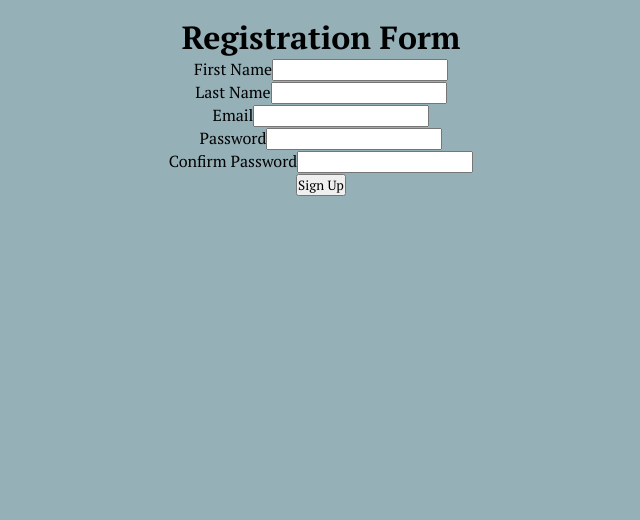
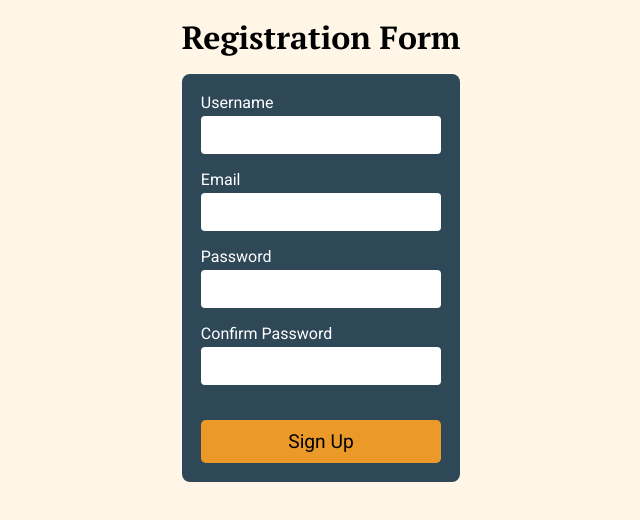
Before and after one commit to TBM85/demo-registration-form, a React (Create React App) app: page / in a window 1280 px wide. Shown: the top 520 px of the page, without its empty margins (319-959 px from the left). Built offline with nearby package versions, Linux system fonts and the light colour scheme.

Commit message:
Apply styles to the form

```diff
--- a/src/components/Form/Form.js
+++ b/src/components/Form/Form.js
@@ -8,14 +8,10 @@ const Form = () => {
   };
 
   return (
-    <form onSubmit={submitHandler}>
+    <form onSubmit={submitHandler} className={classes.Form}>
       <div className={classes.FormControl}>
-        <label htmlFor="firstname">First Name</label>
-        <input id="fistname" type="text" />
-      </div>
-      <div className={classes.FormControl}>
-        <label htmlFor="lastname">Last Name</label>
-        <input id="lastname" type="text" />
+        <label htmlFor="username">Username</label>
+        <input id="username" type="text" />
       </div>
       <div className={classes.FormControl}>
         <label htmlFor="email">Email</label>
--- a/src/components/Form/Form.module.scss
+++ b/src/components/Form/Form.module.scss
@@ -0,0 +1,42 @@
+@import "../../index";
+
+.Form {
+  background-color: $third-color;
+  border-radius: 0.5em;
+  text-align: left;
+  padding: 1.2em;
+  margin: 1em auto;
+
+  .FormControl {
+    display: flex;
+    flex-direction: column;
+    margin-bottom: 1em;
+
+    label {
+      color: $white-color;
+      font-family: 'Roboto', sans-serif !important;
+      font-weight: 400;
+    }
+
+    input {
+      font-size: 1em;
+      padding: 0.5em;
+      margin-top: 0.25em;
+      border-radius: 0.25em;
+      border: none;
+    }
+  }
+
+  button {
+    font-family: 'Roboto', sans-serif !important;
+    background-color: $second-color;
+    color: $black-color;
+    border-radius: 0.25em;
+    border: none;
+    width: 100%;
+    font-size: 1.2em;
+    padding: 0.5em;
+    margin-top: 1em;
+    cursor: pointer;
+  }
+}
--- a/src/index.scss
+++ b/src/index.scss
@@ -1,10 +1,13 @@
 // COLORS
-$blue-color: #00A1BA;
-$black-color: #324A51;
-$gray-color: #95B0B7;
+$first-color: #FFF6e8;
+$second-color: #EB9928;
+$third-color: #2F4858;
+$white-color: #FFF;
+$black-color: #000;
 
 // FONT
 @import url('https://fonts.googleapis.com/css2?family=PT+Serif:wght@400;700&display=swap');
+@import url('https://fonts.googleapis.com/css2?family=Roboto:wght@100;400&display=swap');
 
 *,
 *::before,
@@ -17,12 +20,14 @@ $gray-color: #95B0B7;
 
 html {
   min-height: 100vh;
-  background-color: $gray-color;
+  background-color: $first-color;
 }
 
 body {
   margin: 0;
   padding: 1em;
+  display: flex;
+  justify-content: center;
   font-family: -apple-system, BlinkMacSystemFont, 'Segoe UI', 'Roboto', 'Oxygen',
     'Ubuntu', 'Cantarell', 'Fira Sans', 'Droid Sans', 'Helvetica Neue',
     sans-serif;
```
